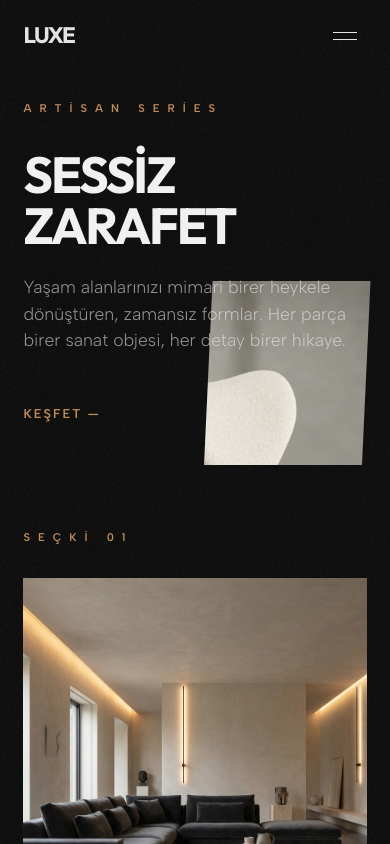
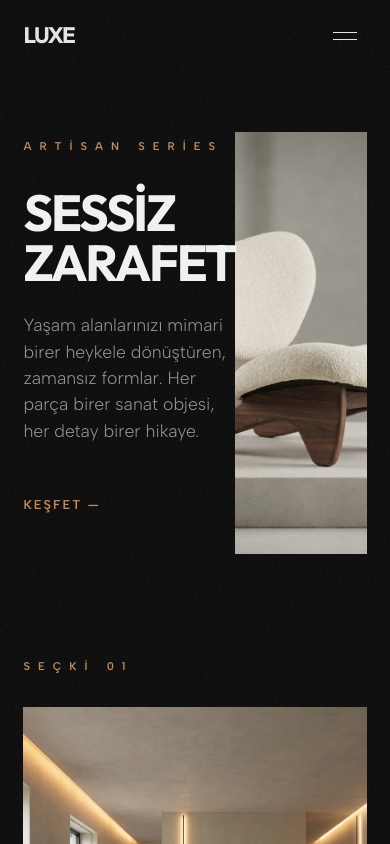
Before and after one commit to batug46/mobilya, a Next.js app: page / in a window 390 px wide. Shown: the top 844 px of the page. Built offline with nearby package versions, Linux system fonts and the light colour scheme.

Commit message:
Fix: Hero image fully visible on mobile by removing clip-path and absolute positioning

```diff
--- a/src/app/globals.css
+++ b/src/app/globals.css
@@ -687,8 +687,20 @@ footer {
   }
 
   .hero-visual {
-    height: 45vh;
-    margin-top: 3rem;
+    position: relative;
+    right: auto;
+    top: auto;
+    transform: none;
+    width: 100%;
+    height: 50vh;
+    margin-top: 2rem;
+    clip-path: none;
+    background: transparent;
+  }
+
+  .hero-visual img {
+    object-fit: contain;
+    filter: none;
   }
 
   /* Modal Mobile Design - Fixed */
```
